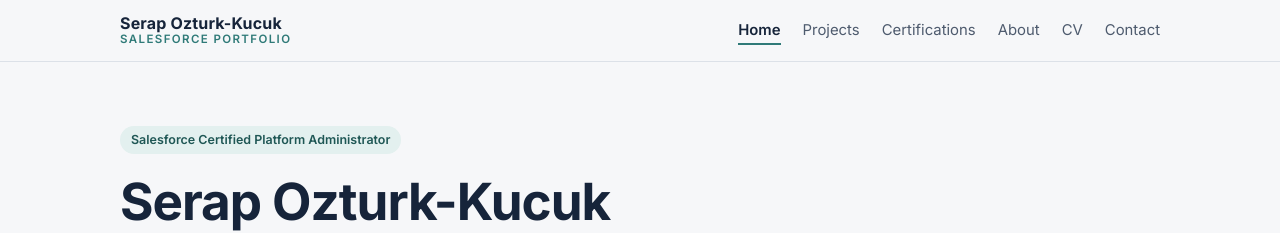
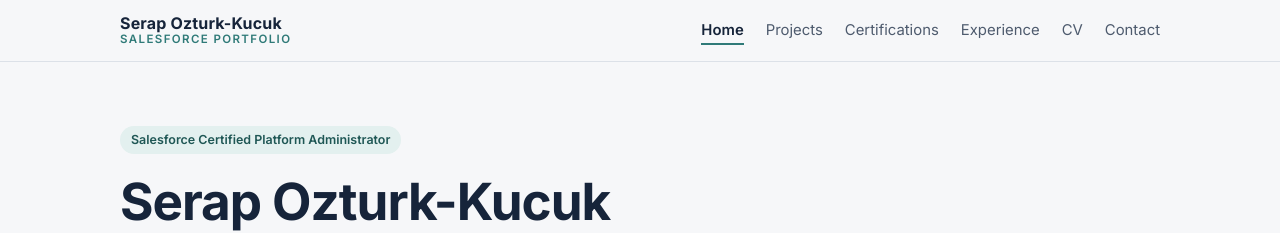
Before and after one commit to serapozturkkucuk/serapozturkkucuk.github.io, a Jekyll site: the page built from index.html, in a window 1280 px wide. Shown: the top 233 px of the page. Built offline with Jekyll 4.4.1, drawn with Linux system fonts in a browser that asks for light colours.

```diff
--- a/_includes/nav.html
+++ b/_includes/nav.html
@@ -6,7 +6,7 @@
     </a>
     <nav aria-label="Main">
       <ul>
-        {% assign links = "Home|/,Projects|/projects/,Certifications|/certifications/,About|/about/,CV|/cv/,Contact|/contact/" | split: "," %}
+        {% assign links = "Home|/,Projects|/projects/,Certifications|/certifications/,Experience|/about/,CV|/cv/,Contact|/contact/" | split: "," %}
         {% for l in links %}
           {% assign parts = l | split: "|" %}
           {% assign target = parts[1] %}
```
